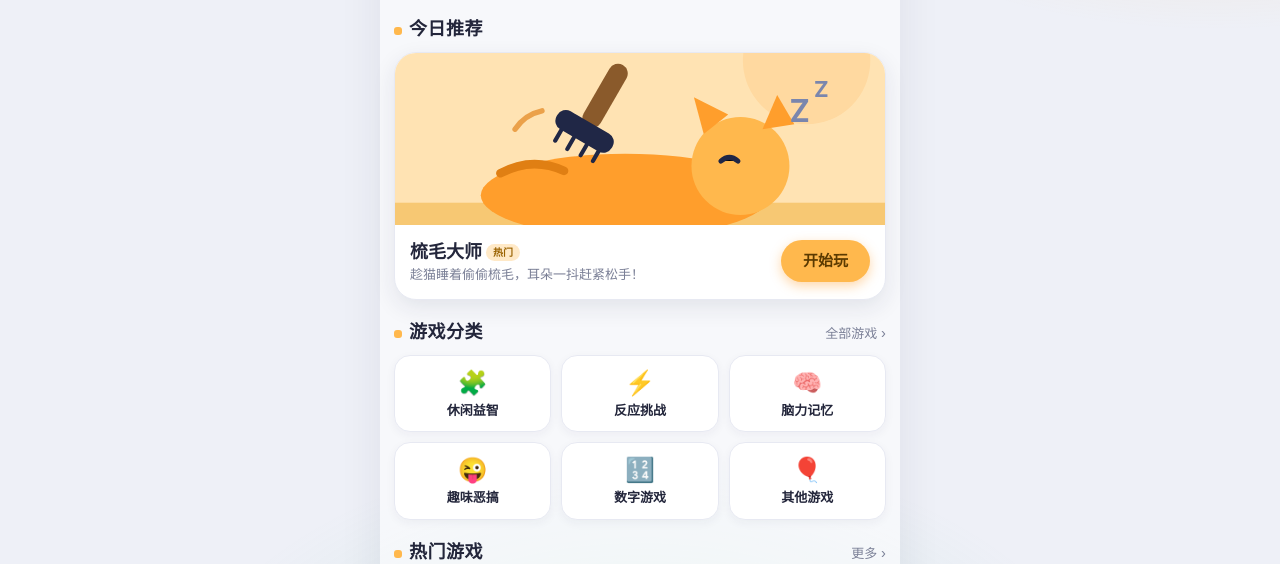
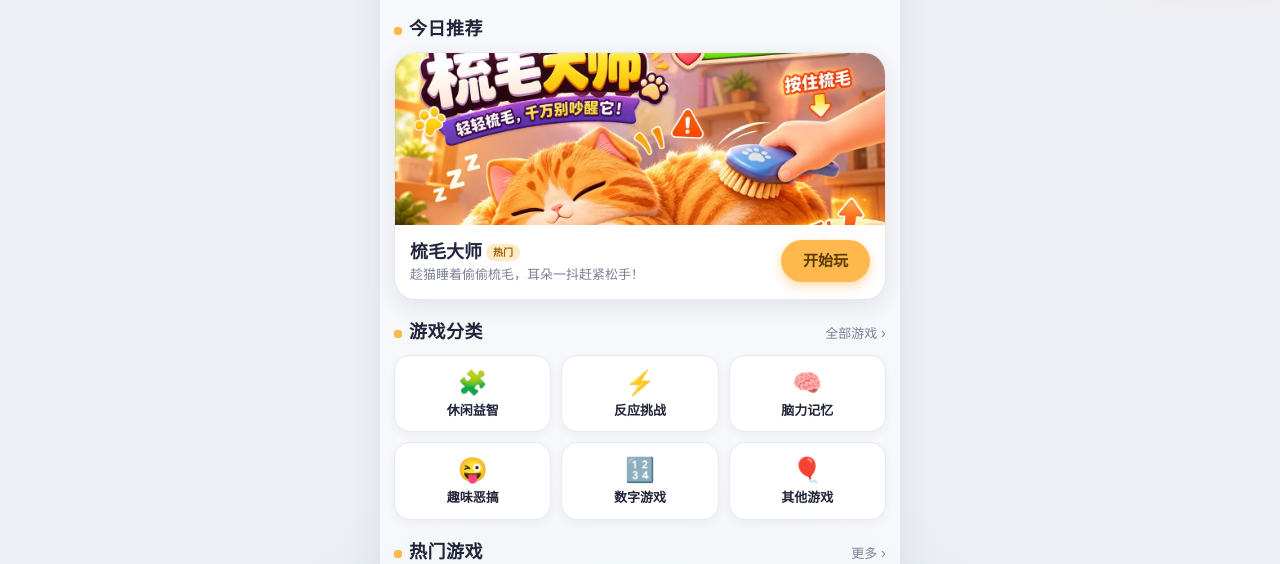
Before and after one commit to hening300/wansha, a plain HTML site: page index.html in a window 1280 px wide. Shown: the part 174-738 px from the top of the page. Drawn offline with Linux system fonts and the light colour scheme.

Commit message:
梳毛大师封面换成新主视觉图

```diff
--- a/index.html
+++ b/index.html
@@ -106,6 +106,7 @@ a{color:inherit;text-decoration:none}
 /* ---------- detail ---------- */
 .detail-cover{margin:12px 14px 0;border-radius:22px;overflow:hidden;height:210px;box-shadow:0 8px 22px rgba(32,39,70,.12)}
 .detail-cover svg{width:100%;height:100%;display:block}
+.big-card .cover img,.card .cover img,.recent-item .rc img,.detail-cover img{width:100%;height:100%;object-fit:cover;display:block}
 .detail-body{margin:14px}
 .detail-body h2{font-size:23px;font-weight:800;display:flex;align-items:center;gap:8px;flex-wrap:wrap}
 .detail-body .meta{margin-top:6px;display:flex;gap:8px;align-items:center;flex-wrap:wrap}
@@ -201,7 +202,7 @@ const MASCOT = `<svg viewBox="0 0 100 100" fill="none" aria-label="玩玩">
 </svg>`;
 /* 游戏封面（统一风格：圆角底色＋简笔场景） */
 const COVERS = {
-brushcat:`<svg viewBox="0 0 400 200" preserveAspectRatio="xMidYMid slice"><rect width="400" height="200" fill="#FFE3B3"/><circle cx="336" cy="36" r="52" fill="#FFD9A0"/><rect y="152" width="400" height="48" fill="#F7C873"/><ellipse cx="188" cy="146" rx="118" ry="34" fill="#FF9E2C"/><circle cx="282" cy="122" r="40" fill="#FFB84D"/><path d="M252 96 L244 66 L272 80 Z" fill="#FF9E2C"/><path d="M300 92 L312 64 L326 88 Z" fill="#FF9E2C"/><path d="M266 118 q7 -6 14 0" stroke="#202746" stroke-width="4" stroke-linecap="round"/><path d="M86 128 q26 -14 52 -2" stroke="#E07F13" stroke-width="7" stroke-linecap="round" fill="none"/><g transform="rotate(30 150 102)"><rect x="142" y="30" width="16" height="58" rx="8" fill="#8A5A2B"/><rect x="124" y="84" width="52" height="17" rx="8" fill="#202746"/><path d="M133 101 v10 M145 101 v11 M157 101 v10 M168 101 v9" stroke="#202746" stroke-width="3.4" stroke-linecap="round"/></g><path d="M98 92 q8 -12 22 -15" stroke="#E07F13" stroke-width="4.4" stroke-linecap="round" fill="none" opacity=".65"/><text x="322" y="86" font-size="25" fill="#7A86AD" font-weight="700">Z</text><text x="342" y="66" font-size="18" fill="#7A86AD" font-weight="700">Z</text></svg>`,
+brushcat:`<img src="/cover-brush.webp" alt="梳毛大师" style="object-position:50% 36%">`,
 memory:`<svg viewBox="0 0 400 200" preserveAspectRatio="xMidYMid slice"><rect width="400" height="200" fill="#DCD2FA"/><g><rect x="70" y="46" width="66" height="92" rx="12" fill="#fff"/><rect x="158" y="46" width="66" height="92" rx="12" fill="#B49BF4"/><rect x="246" y="46" width="66" height="92" rx="12" fill="#fff"/><path d="M103 74 l4.5 9.2 10.1 1.5 -7.3 7.1 1.7 10 -9 -4.7 -9 4.7 1.7 -10 -7.3 -7.1 10.1 -1.5Z" fill="#FFB84D"/><circle cx="279" cy="92" r="15" fill="#FFB84D"/><text x="191" y="106" font-size="34" fill="#fff" font-weight="800" text-anchor="middle">?</text></g><rect y="164" width="400" height="36" fill="#C4B2F5"/></svg>`,
 number:`<svg viewBox="0 0 400 200" preserveAspectRatio="xMidYMid slice"><rect width="400" height="200" fill="#CDEEE0"/><g font-weight="800" text-anchor="middle"><rect x="92" y="38" width="66" height="66" rx="14" fill="#68CFA4"/><text x="125" y="82" font-size="30" fill="#fff">2</text><rect x="168" y="38" width="66" height="66" rx="14" fill="#3FB68A"/><text x="201" y="82" font-size="30" fill="#fff">4</text><rect x="244" y="38" width="66" height="66" rx="14" fill="#FFB84D"/><text x="277" y="82" font-size="28" fill="#5b3a00">16</text><rect x="130" y="114" width="66" height="66" rx="14" fill="#B49BF4"/><text x="163" y="158" font-size="28" fill="#fff">32</text><rect x="206" y="114" width="66" height="66" rx="14" fill="#202746"/><text x="239" y="158" font-size="26" fill="#FFB84D">64</text></g></svg>`,
 tap:`<svg viewBox="0 0 400 200" preserveAspectRatio="xMidYMid slice"><rect width="400" height="200" fill="#FFE9C7"/><circle cx="200" cy="102" r="58" fill="#FFB84D"/><circle cx="200" cy="102" r="42" fill="#FFCF87"/><path d="M206 62 L182 106 h16 L190 142 L224 94 h-17 L216 62Z" fill="#202746"/><g stroke="#FF9E2C" stroke-width="6" stroke-linecap="round"><path d="M118 62 l-16 -14"/><path d="M282 62 l16 -14"/><path d="M104 108 h-22"/><path d="M296 108 h22"/></g></svg>`,
```
